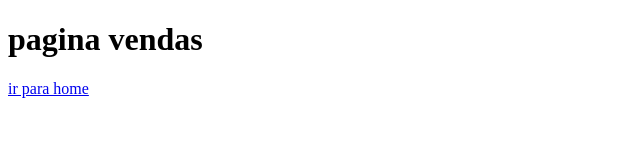
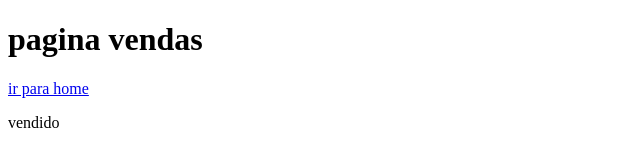
Before and after one commit to ramon233/aula, a plain HTML site: page vendas.html in a window 1280 px wide. Shown: the full height of the page, 0-640 px from the left. Drawn offline with Linux system fonts and the light colour scheme.

Commit message:
acrecentado status de venda

```diff
--- a/vendas.html
+++ b/vendas.html
@@ -8,5 +8,6 @@
 <body>
     <h1>pagina vendas</h1>
     <a href="index.html">ir para home</a>
+    <p>vendido</p>
 </body>
 </html>
```
